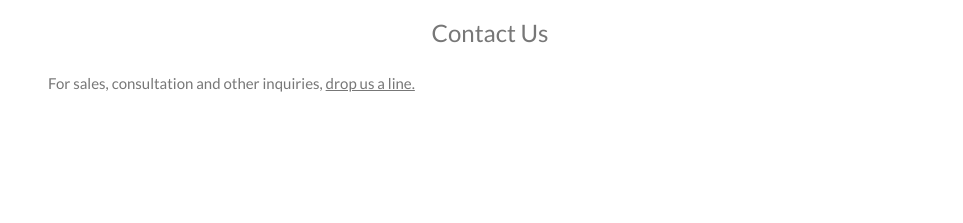
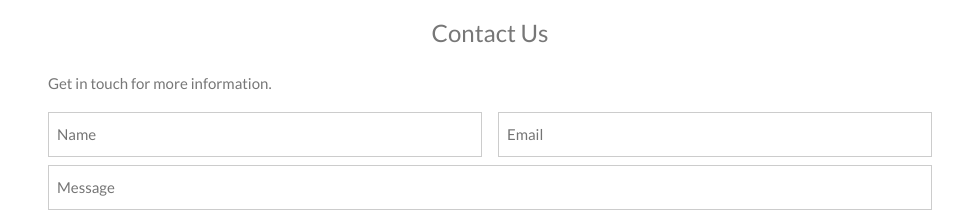
Before and after one commit to BayanAI/BayanAI.github.io, a plain HTML site: page index.html in a window 1280 px wide. Shown: the part 1200-1423 px from the top of the page, without its empty margins (150-1113 px from the left). Drawn offline with nearby package versions, Linux system fonts and the light colour scheme.

Commit message:
fixed email part

```diff
--- a/index.html
+++ b/index.html
@@ -151,11 +151,11 @@ body, html {
 <!-- Container (Contact Section) -->
 <div class="w3-content w3-container w3-padding-64" id="contact">
   <h3 class="w3-center">Contact Us</h3>
-  <p>For sales, consultation and other inquiries, <a href=”mailto:bayanai.ianayab@gmail.com”> drop us a line.
+  <p>Get in touch for more information.
   </a>
   </p>
-<!--
-  <form action="/action_page.php" target="_blank">
+
+  <form action="mailto:bayanai.ianayab@gmail.com" method="post" enctype="text/plain">
         <div class="w3-row-padding" style="margin:0 -16px 8px -16px">
           <div class="w3-half">
             <input class="w3-input w3-border" type="text" placeholder="Name" required name="Name">
@@ -166,11 +166,12 @@ body, html {
         </div>
         <input class="w3-input w3-border" type="text" placeholder="Message" required name="Message">
         <button class="w3-button w3-black w3-right w3-section" type="submit">
+
           <i class="fa fa-paper-plane"></i> SEND MESSAGE
         </button>
       </form>
 </div>
--->
+
 
 <!-- Footer -->
 <!--
```
